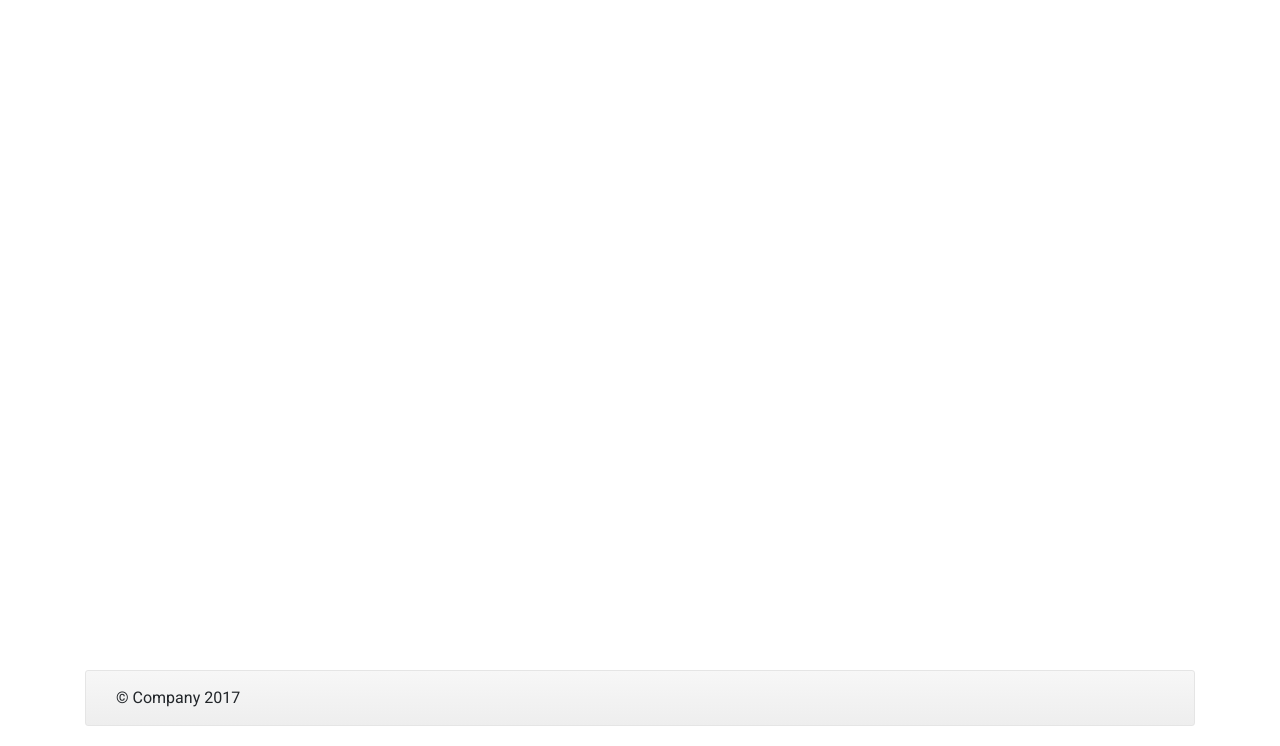
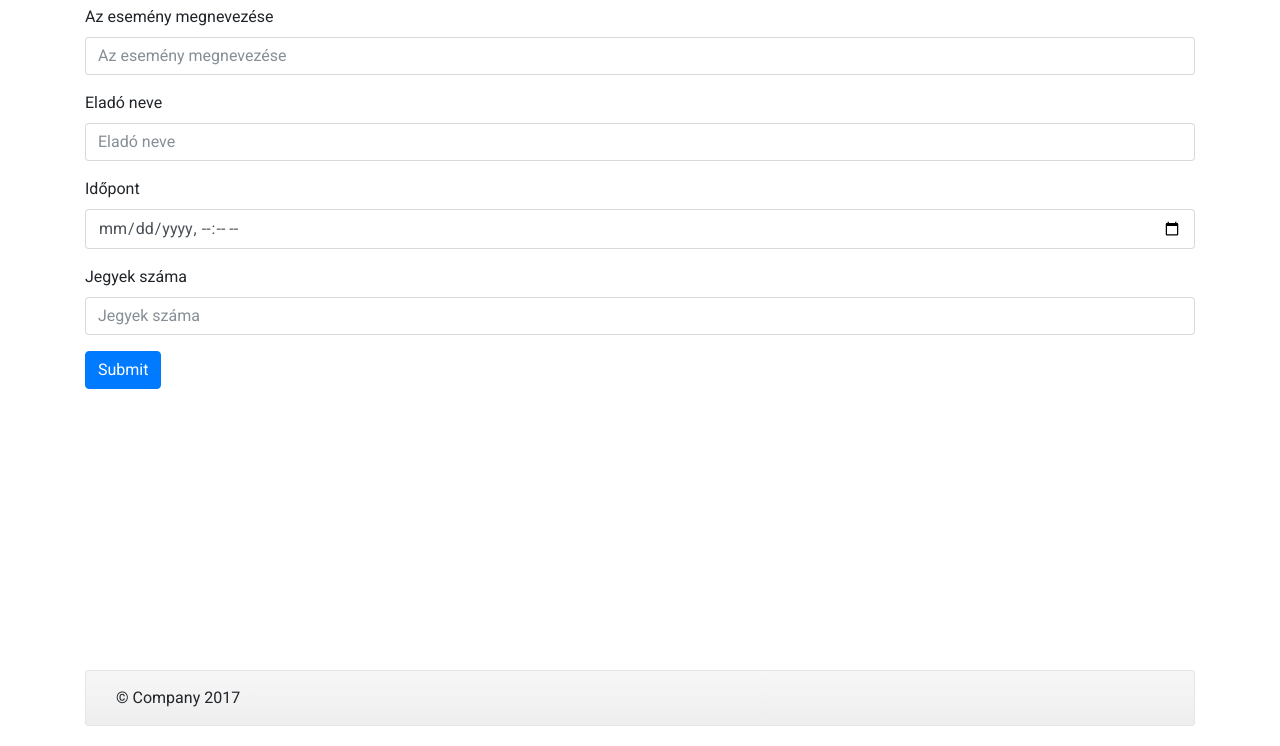
Before and after one commit to cherryApp/netacademia-jq, a plain HTML site: page playground/new_ticket.html in a window 1280 px wide. Shown: the part 54-800 px from the top of the page. Drawn offline with nearby package versions, Linux system fonts and the light colour scheme.

Commit message:
new ticket űrlap létrehozása

```diff
--- a/playground/new_ticket.html
+++ b/playground/new_ticket.html
@@ -23,7 +23,25 @@
         <div class="masthead">
             <h3 class="text-muted">JegyBazár</h3>
         </div>
-
+        <form>
+            <div class="form-group">
+                <label for="event-name">Az esemény megnevezése</label>
+                <input type="text" class="form-control" id="event-name" placeholder="Az esemény megnevezése">
+            </div>
+            <div class="form-group">
+                <label for="seller-name">Eladó neve</label>
+                <input type="text" class="form-control" id="seller-name" placeholder="Eladó neve">
+            </div>
+            <div class="form-group">
+                <label for="time">Időpont</label>
+                <input type="datetime-local" class="form-control" id="time" placeholder="Időpont">
+            </div>
+            <div class="form-group">
+                <label for="pcs">Jegyek száma</label>
+                <input type="number" class="form-control" id="pcs" placeholder="Jegyek száma">
+            </div>
+            <button type="submit" class="btn btn-primary">Submit</button>
+        </form>
     </div>
     <!-- /container -->
 
```
